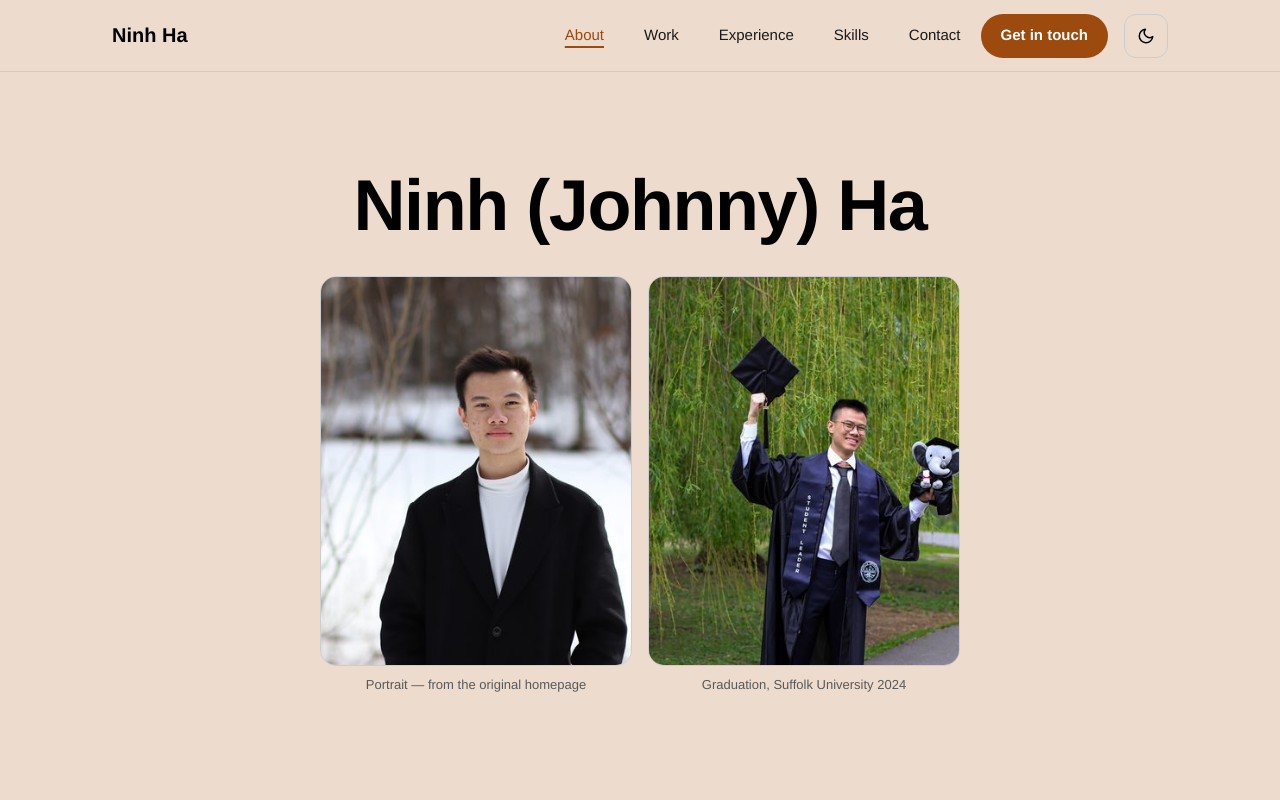
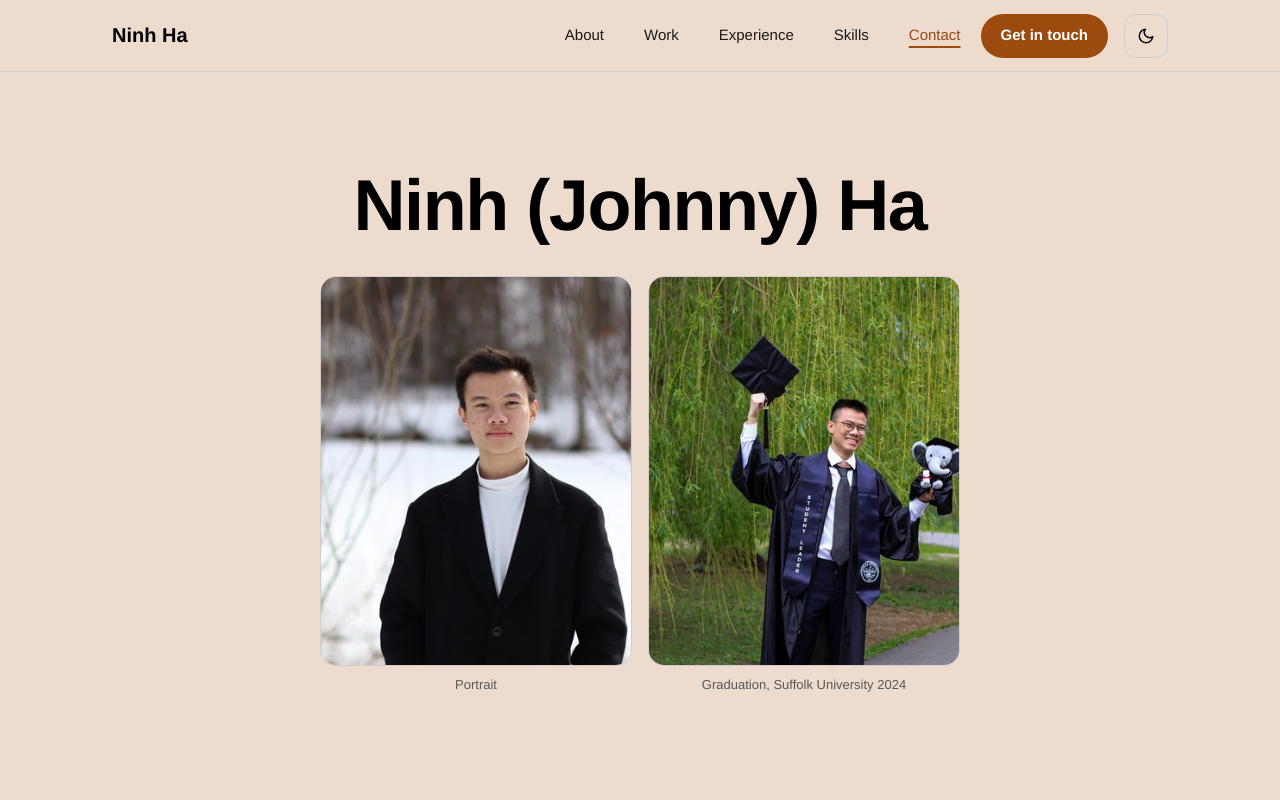
Before and after one commit to ninhha12/ninhha12.github.io, a plain HTML site: page index.html in a window 1280 px wide. Shown: the top 800 px of the page. Drawn offline with Linux system fonts and the light colour scheme.

Commit message:
Fix lightbox, active-nav and reveal logic; remove internal notes
- Lightbox: clicking outside the slide now closes it (.lightbox-inner
  fills the dialog, so the click never hit the dialog itself).
- Active nav: Contact is highlighted at the bottom of the page; the
  highlight clears on Home and Education instead of staying on the
  previous section.
- Reveal: the stagger delay is based on elements entering together,
  so an element scrolling in alone no longer waits up to 450ms.
- Remove rebuild notes shown to visitors (portrait caption, Lego note,
  unverified-link footnote, skills subhead) and update the README.

Co-Authored-By: Claude Opus 5.5 <noreply@anthropic.com>
Claude-Session: https://claude.ai/code/session_01F8TWfpHph1VcdSHYcKujAk

```diff
--- a/assets/js/main.js
+++ b/assets/js/main.js
@@ -110,8 +110,11 @@
     prevBtn.addEventListener("click", function () { showSlide(currentIndex - 1); });
     nextBtn.addEventListener("click", function () { showSlide(currentIndex + 1); });
     closeBtn.addEventListener("click", function () { dialog.close(); });
+    /* .lightbox-inner fills the whole dialog, so a click "outside" the
+       slide lands on it, not on the dialog itself. */
+    var lbInner = dialog.querySelector(".lightbox-inner");
     dialog.addEventListener("click", function (e) {
-      if (e.target === dialog) dialog.close();
+      if (e.target === dialog || e.target === lbInner) dialog.close();
     });
     dialog.addEventListener("keydown", function (e) {
       if (e.key === "ArrowLeft") { e.preventDefault(); showSlide(currentIndex - 1); }
@@ -135,37 +138,46 @@
 
   /* ---------- Active nav (IntersectionObserver) ---------- */
   var navLinks = document.querySelectorAll(".nav-desktop a, .mobile-menu a");
-  var sections = ["about", "work", "experience", "skills", "contact"]
+  /* "home" and "education" have no nav link: observing them clears the
+     highlight there instead of leaving the previous section lit. */
+  var sections = ["home", "about", "work", "experience", "skills", "education", "contact"]
     .map(function (id) { return document.getElementById(id); })
     .filter(Boolean);
   if ("IntersectionObserver" in window && navLinks.length && sections.length) {
+    var seenId = "";
+    function applyActive() {
+      /* Contact is short and last, so it never reaches the observer's band
+         (30–40% from the top); at the bottom of the page it wins instead. */
+      var atBottom = window.innerHeight + window.scrollY >=
+        document.documentElement.scrollHeight - 2;
+      var id = atBottom ? "contact" : seenId;
+      navLinks.forEach(function (link) {
+        if (link.getAttribute("href") === "#" + id) link.setAttribute("aria-current", "true");
+        else link.removeAttribute("aria-current");
+      });
+    }
     var observer = new IntersectionObserver(function (entries) {
       entries.forEach(function (entry) {
-        if (!entry.isIntersecting) return;
-        var id = entry.target.id;
-        navLinks.forEach(function (link) {
-          var on = link.getAttribute("href") === "#" + id;
-          if (on) link.setAttribute("aria-current", "true");
-          else link.removeAttribute("aria-current");
-        });
+        if (entry.isIntersecting) seenId = entry.target.id;
       });
+      applyActive();
     }, { rootMargin: "-30% 0px -60% 0px" });
     sections.forEach(function (s) { observer.observe(s); });
+    window.addEventListener("scroll", applyActive, { passive: true });
   }
 
   /* ---------- Reveal on scroll, step-by-step (progressive enhancement) ----------
      Each .reveal element fades/slides in only as it scrolls into view.
-     Siblings sharing a parent (work steps, timeline entries, skill cards)
-     stagger 150ms apart (capped at 450ms) so a group unfolds one at a time
-     instead of all at once. The hidden state exists ONLY when JS has run
+     Elements that enter the viewport together (in the same observer batch)
+     stagger 150ms apart (capped at 450ms) so a group unfolds one at a time;
+     an element that scrolls in on its own appears with no delay. The hidden state exists ONLY when JS has run
      (html.js) and motion is allowed (see CSS): with JS off, or no
      IntersectionObserver, or reduced motion, everything is visible. */
   if ("IntersectionObserver" in window && !reduceMotion) {
     var revealObserver = new IntersectionObserver(function (entries) {
-      entries.forEach(function (entry) {
-        if (!entry.isIntersecting) return;
+      entries.filter(function (entry) { return entry.isIntersecting; }).forEach(function (entry, i) {
         var el = entry.target;
-        var delay = parseInt(el.getAttribute("data-reveal-delay") || "0", 10);
+        var delay = Math.min(i, 3) * 150;
         if (delay) el.style.transitionDelay = delay + "ms";
         el.classList.add("in");
         revealObserver.unobserve(el);
@@ -177,21 +189,6 @@
         }
       });
     }, { threshold: 0.15, rootMargin: "0px 0px -8% 0px" });
-    var revealGroups = [];
-    document.querySelectorAll(".reveal").forEach(function (el) {
-      var parent = el.parentNode;
-      var group = null;
-      for (var i = 0; i < revealGroups.length; i++) {
-        if (revealGroups[i].parent === parent) { group = revealGroups[i]; break; }
-      }
-      if (!group) { group = { parent: parent, items: [] }; revealGroups.push(group); }
-      group.items.push(el);
-    });
-    revealGroups.forEach(function (group) {
-      group.items.forEach(function (el, i) {
-        el.setAttribute("data-reveal-delay", String(Math.min(i, 3) * 150));
-      });
-    });
     document.querySelectorAll(".reveal").forEach(function (el) {
       revealObserver.observe(el);
     });
--- a/index.html
+++ b/index.html
@@ -64,7 +64,7 @@
         <div class="hero-images">
           <figure class="hero-portrait">
             <img src="assets/images/hero-0.jpg" srcset="assets/images/hero-0-600.jpg 600w, assets/images/hero-0-1200.jpg 1200w, assets/images/hero-0.jpg 1920w" sizes="(max-width: 1023px) 50vw, 312px" width="1920" height="1441" alt="Portrait of Ninh (Johnny) Ha outdoors in the snow, wearing a black coat over a white turtleneck" loading="eager" fetchpriority="high">
-            <figcaption>Portrait — from the original homepage</figcaption>
+            <figcaption>Portrait</figcaption>
           </figure>
           <figure class="hero-secondary">
             <img src="assets/images/hero-1.jpg" srcset="assets/images/hero-1-600.jpg 600w, assets/images/hero-1-1200.jpg 1200w, assets/images/hero-1.jpg 1920w" sizes="(max-width: 1023px) 50vw, 312px" width="1920" height="1441" alt="Ninh (Johnny) Ha in graduation cap and gown under a willow tree, holding a plush elephant in a tiny graduation gown" loading="lazy" decoding="async">
@@ -281,7 +281,6 @@
               <li class="chip">Presentation</li>
               <li class="chip">Slide deck</li>
             </ul>
-            <p class="honest-note">Presentation deck from 2024. No project description was published on the original site.</p>
               </div>
               <div class="step-media">
                 <figure class="step-cover-fig">
@@ -492,7 +491,6 @@
               <span class="metric-number">+12%</span>
               <span class="metric-label">student engagement</span>
             </div>
-            <p class="footnote">A social post was linked from the original resume; the link could not be verified.</p>
           </li>
         </ol>
       </div>
@@ -504,7 +502,7 @@
         <div class="section-head reveal">
           <p class="eyebrow">Skills</p>
           <h2 id="skills-heading">Tools &amp; skills</h2>
-          <p class="subhead">As listed on the original resume — grouped, not ranked.</p>
+          <p class="subhead">Grouped by area, not ranked.</p>
         </div>
         <div class="skills-grid">
           <article class="card skill-card reveal">
```
Also changed, not shown: 1 other file.
